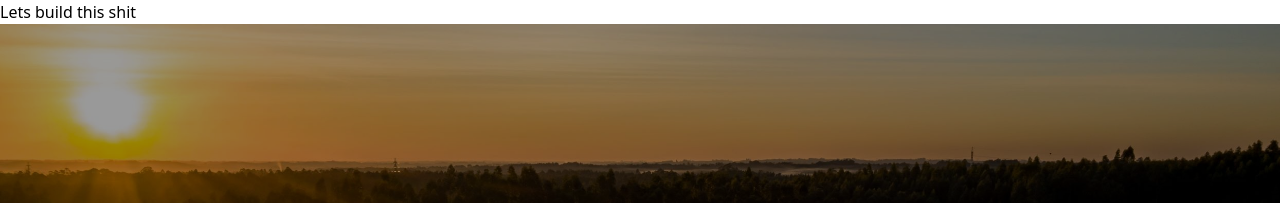
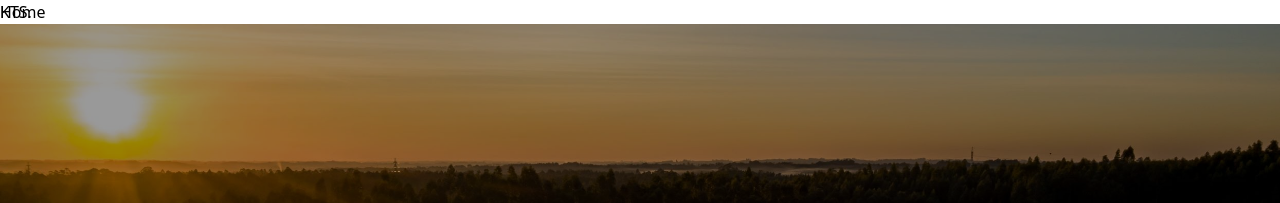
Before and after one commit to Ayothegod/ketanech, a Next.js app: page / in a window 1280 px wide. Shown: the top 203 px of the page. Built offline with nearby package versions, Linux system fonts and the light colour scheme.

Commit message:
add react icons

```diff
--- a/components/Header.jsx
+++ b/components/Header.jsx
@@ -1,8 +1,20 @@
+import Link from "next/link"
 
 const Header = () => {
   return (
-    <div>
-      <p>Lets build this shit</p>
+    <div className="flex relative">
+      <span>
+        KTS.
+      </span>
+      <nav className="absolute inset-0 h-40">
+        <ul>
+          <Link href="/"><li>Home</li></Link>
+          <Link href="/"><li>About</li></Link>
+          <Link href="/"><li>Services</li></Link>
+          <Link href="/"><li>Contact</li></Link>
+          <Link href="/"><li>Training</li></Link>
+        </ul>
+      </nav>
     </div>
   )
 }
--- a/package.json
+++ b/package.json
@@ -13,7 +13,8 @@
     "eslint-config-next": "13.4.4",
     "next": "13.4.4",
     "react": "18.2.0",
-    "react-dom": "18.2.0"
+    "react-dom": "18.2.0",
+    "react-icons": "^4.9.0"
   },
   "devDependencies": {
     "autoprefixer": "^10.4.14",
```
Also changed, not shown: 1 other file (tests, documents, lock files or other folders).
